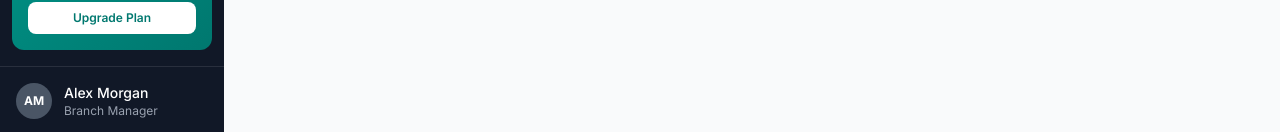
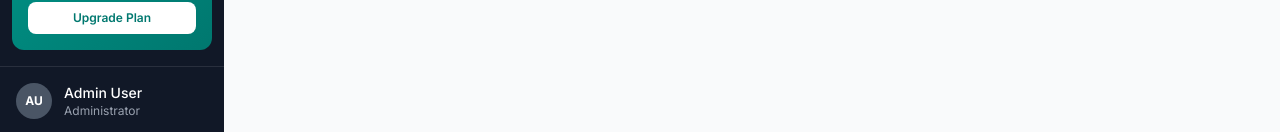
Before and after one commit to Prajwal-k0ira1a/MeroPaalo, a React (Vite) app in the folder frontend/: page /admin in a window 1280 px wide. Shown: the part 665-797 px from the top of the page. Built offline with nearby package versions, Linux system fonts and the light colour scheme; no server answers.

Commit message:
refactor :dashaboard ui changes

```diff
--- a/frontend/src/AdminConsole/components/AdminSidebar.jsx
+++ b/frontend/src/AdminConsole/components/AdminSidebar.jsx
@@ -4,6 +4,7 @@ import {
   Users,
   Zap,
 } from "lucide-react";
+import { useMemo } from "react";
 
 const navItems = [
   { id: "dashboard", label: "Dashboard", icon: LayoutDashboard },
@@ -11,7 +12,29 @@ const navItems = [
   { id: "users", label: "Users", icon: Users },
 ];
 
+const AUTH_USER_STORAGE_KEY = "meropaalo_auth_user";
+
 export default function AdminSidebar({ activeNav, setActiveNav }) {
+  const authUser = useMemo(() => {
+    try {
+      const raw = localStorage.getItem(AUTH_USER_STORAGE_KEY);
+      return raw ? JSON.parse(raw) : null;
+    } catch {
+      return null;
+    }
+  }, []);
+
+  const displayName = authUser?.name || authUser?.email || "Admin User";
+  const displayRole = authUser?.role
+    ? `${String(authUser.role).charAt(0).toUpperCase()}${String(authUser.role).slice(1)}`
+    : "Administrator";
+  const initials = displayName
+    .split(" ")
+    .filter(Boolean)
+    .slice(0, 2)
+    .map((part) => part.charAt(0).toUpperCase())
+    .join("") || "AD";
+
   return (
     <aside className="w-56 bg-[#111827] text-white flex flex-col min-h-screen">
       {/* Logo */}
@@ -67,11 +90,11 @@ export default function AdminSidebar({ activeNav, setActiveNav }) {
       {/* User Info */}
       <div className="px-4 py-4 border-t border-white/10 flex items-center gap-3">
         <div className="w-9 h-9 rounded-full bg-gray-600 flex items-center justify-center text-xs font-bold">
-          AM
+          {initials}
         </div>
         <div>
-          <p className="text-sm font-medium">Alex Morgan</p>
-          <p className="text-xs text-gray-400">Branch Manager</p>
+          <p className="text-sm font-medium">{displayName}</p>
+          <p className="text-xs text-gray-400">{displayRole}</p>
         </div>
       </div>
     </aside>
--- a/frontend/src/AdminConsole/pages/Counters/index.jsx
+++ b/frontend/src/AdminConsole/pages/Counters/index.jsx
@@ -1,4 +1,4 @@
-import { useCallback, useEffect, useMemo, useState } from "react";
+import { useCallback, useEffect, useState } from "react";
 import { adminApi } from "../../api/adminApi";
 
 export default function CountersPage() {
@@ -102,15 +102,14 @@ export default function CountersPage() {
     }
   };
 
-  const filteredStaff = useMemo(
-    () =>
-      staffUsers.filter(
-        (u) =>
-          !u.department ||
-          String(u.department?._id || u.department) === String(selectedDepartmentId)
-      ),
-    [staffUsers, selectedDepartmentId]
-  );
+  const getAssignableUsers = (counter) => {
+    const counterDeptId = String(counter.department?._id || counter.department || "");
+    return staffUsers.filter((user) => {
+      if (user.role === "admin") return true;
+      if (user.role !== "staff") return false;
+      return String(user.department?._id || user.department || "") === counterDeptId;
+    });
+  };
 
   return (
     <div className="flex h-full flex-col gap-4">
@@ -180,6 +179,10 @@ export default function CountersPage() {
             )}
             {counters.map((counter) => (
               <tr key={counter._id} className="border-t border-gray-100 text-sm">
+                {(() => {
+                  const assignableUsers = getAssignableUsers(counter);
+                  return (
+                    <>
                 <td className="py-3 font-medium text-gray-800">{counter.counterName}</td>
                 <td className="py-3 text-gray-600">
                   {counter.department?.name || "Unassigned"}
@@ -199,10 +202,10 @@ export default function CountersPage() {
                   <select
                     value={counter.staff?._id || counter.staff || ""}
                     onChange={(e) => onAssignStaff(counter._id, e.target.value)}
-                    className="h-9 w-full rounded-lg border border-gray-300 bg-white px-2 text-sm text-gray-700 outline-none focus:border-teal-500"
+                    className="h-9 w-40 rounded-lg border border-gray-300 bg-white px-2 text-sm text-gray-700 outline-none focus:border-teal-500"
                   >
                     <option value="">Unassigned</option>
-                    {filteredStaff.map((staff) => (
+                    {assignableUsers.map((staff) => (
                       <option key={staff._id} value={staff._id}>
                         {staff.name} ({staff.role})
                       </option>
@@ -217,6 +220,9 @@ export default function CountersPage() {
                     Mark {counter.status === "open" ? "Closed" : "Open"}
                   </button>
                 </td>
+                    </>
+                  );
+                })()}
               </tr>
             ))}
           </tbody>
--- a/frontend/src/AdminConsole/pages/Users/index.jsx
+++ b/frontend/src/AdminConsole/pages/Users/index.jsx
@@ -204,7 +204,7 @@ export default function UsersPage() {
                       onDepartmentChange(user._id, currentDepartmentId, e.target.value)
                     }
                     disabled={savingAll || effectiveRole !== "staff"}
-                    className="h-9 w-44 rounded-lg border border-gray-300 bg-white px-2 text-sm text-gray-700 outline-none focus:border-teal-500 disabled:cursor-not-allowed disabled:opacity-60"
+                    className="h-9 w-40 rounded-lg border border-gray-300 bg-white px-2 text-sm text-gray-700 outline-none focus:border-teal-500 disabled:cursor-not-allowed disabled:opacity-60"
                   >
                     <option value="">Unassigned</option>
                     {departments.map((department) => (
--- a/frontend/src/Authentication/Login.jsx
+++ b/frontend/src/Authentication/Login.jsx
@@ -7,6 +7,7 @@ import { LeftSidebar } from "./components/LeftSidebar";
 import { authService } from "./authService";
 
 const USER_TYPES = ["Staff", "Admin"];
+const AUTH_USER_STORAGE_KEY = "meropaalo_auth_user";
 
 export const Login = () => {
   const navigate = useNavigate();
@@ -29,6 +30,7 @@ export const Login = () => {
     setIsLoading(true);
     try {
       const user = await authService.login(formData.email, formData.password);
+      localStorage.setItem(AUTH_USER_STORAGE_KEY, JSON.stringify(user));
       // Redirect based on role returned by the server
       if (user.role === "admin") {
         navigate("/admin");
```
Also changed, not shown: 1 other file (tests, documents, lock files or other folders).
